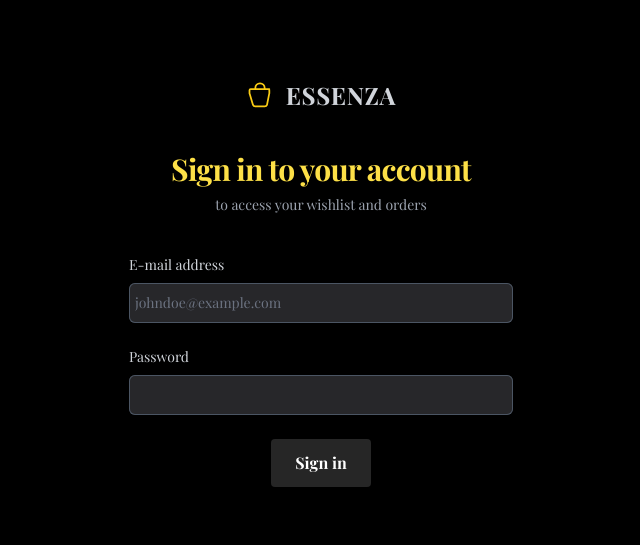
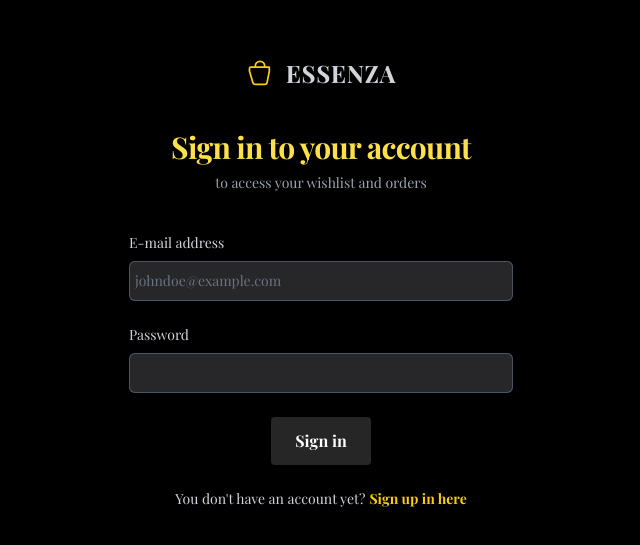
Before and after one commit to carmennoblejas/WEB_practices_ClothesShop, a Next.js app: page /auth/signin in a window 1280 px wide. Shown: the part 117-662 px from the top of the page, without its empty margins (319-959 px from the left). Built offline with nearby package versions, Linux system fonts and the light colour scheme.

Commit message:
Añadiendo link a sign up en sign in

```diff
--- a/src/app/auth/signin/page.tsx
+++ b/src/app/auth/signin/page.tsx
@@ -42,6 +42,16 @@ export default function SignIn() {
       <div className="mt-10 w-full max-w-sm">
         <SignInForm />
       </div>
+     <div className="mt-6 text-sm font-medium text-gray-700 dark:text-gray-300">
+  <span className="mr-1">You don't have an account yet?</span>
+  <Link
+    href="/auth/signup"
+    className="font-semibold text-neutral-400 dark:text-yellow-400 hover:text-neutral-600 dark:hover:text-yellow-300 transition"
+  >
+    Sign up in here
+  </Link>
+</div>
+
     </div>
   )
 }
```
